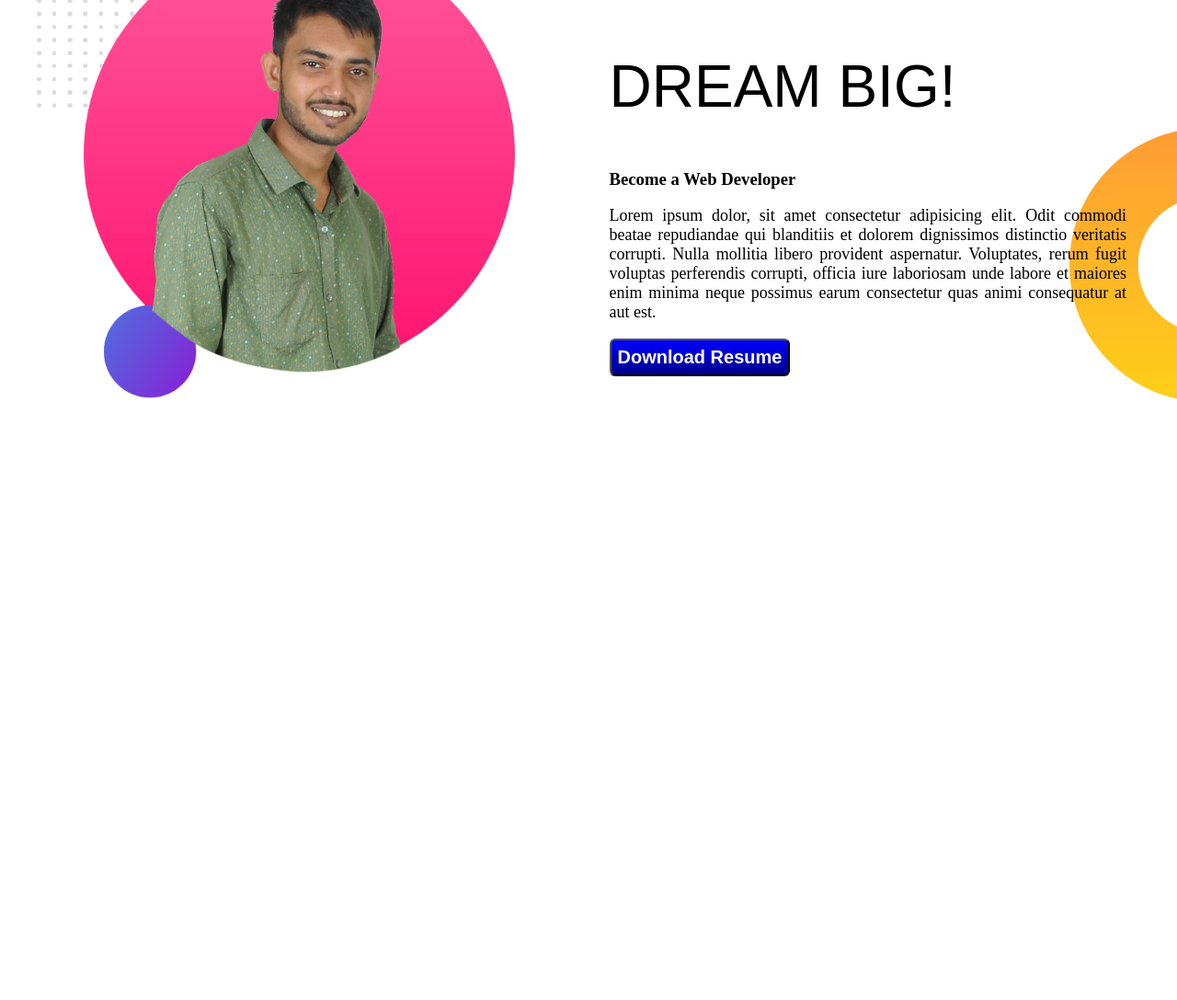
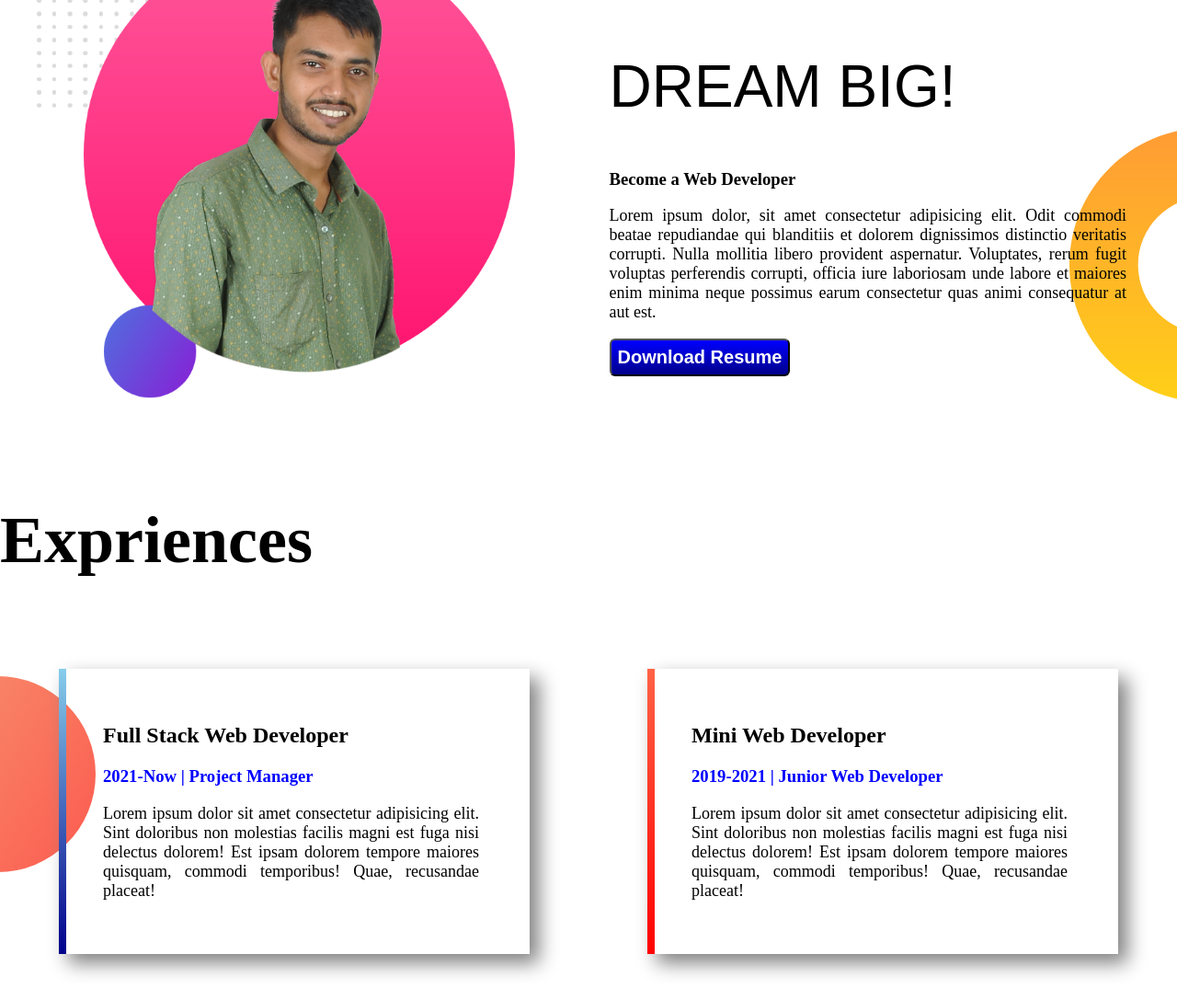
Before and after one commit to limon-l/developer-portfolio, a plain HTML site: page index.html in a window 1280 px wide. Shown: the part 1461-2548 px from the top of the page at 92% size. Before the commit the page ends 1948 px from the top, so only its background shows below. Drawn offline with Linux system fonts and the light colour scheme; a web font is replaced by a local one.

Commit message:
edited exprience area

```diff
--- a/index.html
+++ b/index.html
@@ -13,7 +13,7 @@
     <section id="sec1">
         <div class="first-div">
             <h1 class="seymour-one-regular">Welcome To</h1>
-            <h1 class="seymour-one-regular"><span id="name-color">Limon's</span> World!</h1>
+            <h1 class="seymour-one-regular"><span class="name-color">Limon's</span> World!</h1>
             <h3 class="">Build Climber & Train Stopper</h3>
             <p class="para">Lorem ipsum dolor sit amet consectetur adipisicing elit. Repudiandae reprehenderit voluptatem quia labore aperiam minima, veritatis omnis exercitationem esse similique nesciunt eligendi ut tenetur mollitia dolores laudantium quisquam aliquid quas tempore repellendus reiciendis adipisci consequatur tempora aspernatur! Laboriosam obcaecati aut voluptatem nam necessitatibus omnis distinctio, delectus animi totam temporibus quas!</p>
             <a target="_blank" href="mailto:limonroyapu.edu@gmail.com">
@@ -51,5 +51,20 @@
             </a>
         </div>
     </section>
+    <section id="sec4">
+        <h1 id="text">Expriences</h1>
+        <div id="div4">
+            <div id="exp1" class="first-div exp">
+                <h1>Full Stack Web Developer</h1>
+                <h3 class="name-color">2021-Now | Project Manager</h3>
+                <p class="para">Lorem ipsum dolor sit amet consectetur adipisicing elit. Sint doloribus non molestias facilis magni est fuga nisi delectus dolorem! Est ipsam dolorem tempore maiores quisquam, commodi temporibus! Quae, recusandae placeat!</p>
+            </div>
+            <div id="exp2" class="first-div exp">
+                <h1>Mini Web Developer</h1>
+                <h3 class="name-color">2019-2021 | Junior Web Developer</h3>
+                <p class="para">Lorem ipsum dolor sit amet consectetur adipisicing elit. Sint doloribus non molestias facilis magni est fuga nisi delectus dolorem! Est ipsam dolorem tempore maiores quisquam, commodi temporibus! Quae, recusandae placeat!</p>
+            </div>
+        </div>
+    </section>
 </body>
 </html>
--- a/style.css
+++ b/style.css
@@ -7,7 +7,7 @@ body{
     font-style: normal;
     font-size: 64px;
   }
-#name-color{
+.name-color{
     color: blue;
 }
 .para{
@@ -56,3 +56,36 @@ body{
     background-position-y: bottom;
     margin-bottom: 50px;
 }
+#sec4{
+    display: ;
+    margin-top: 150px;
+    margin-bottom: 50px;
+}
+#div4{
+    display: flex;
+    background-image: url(images/exp-bg.png);
+    background-repeat: no-repeat;
+    background-position-y: center;
+    justify-content: center;
+}
+.exp{
+    margin-left: 5%;
+    margin-right: 5%;
+    width: 500px;
+    padding: 40px;
+    box-shadow: 10px 10px 20px gray;
+}
+#exp1{
+    border-left: 8px solid;
+    border-image: linear-gradient(skyblue,darkblue);
+    border-image-slice: 1;
+}
+#exp2{
+    border-left: 8px solid;
+    border-image: linear-gradient(tomato,red);
+    border-image-slice: 1;
+}
+#text{
+    font-size: 72px;
+    line-height: 0px;
+}
```
